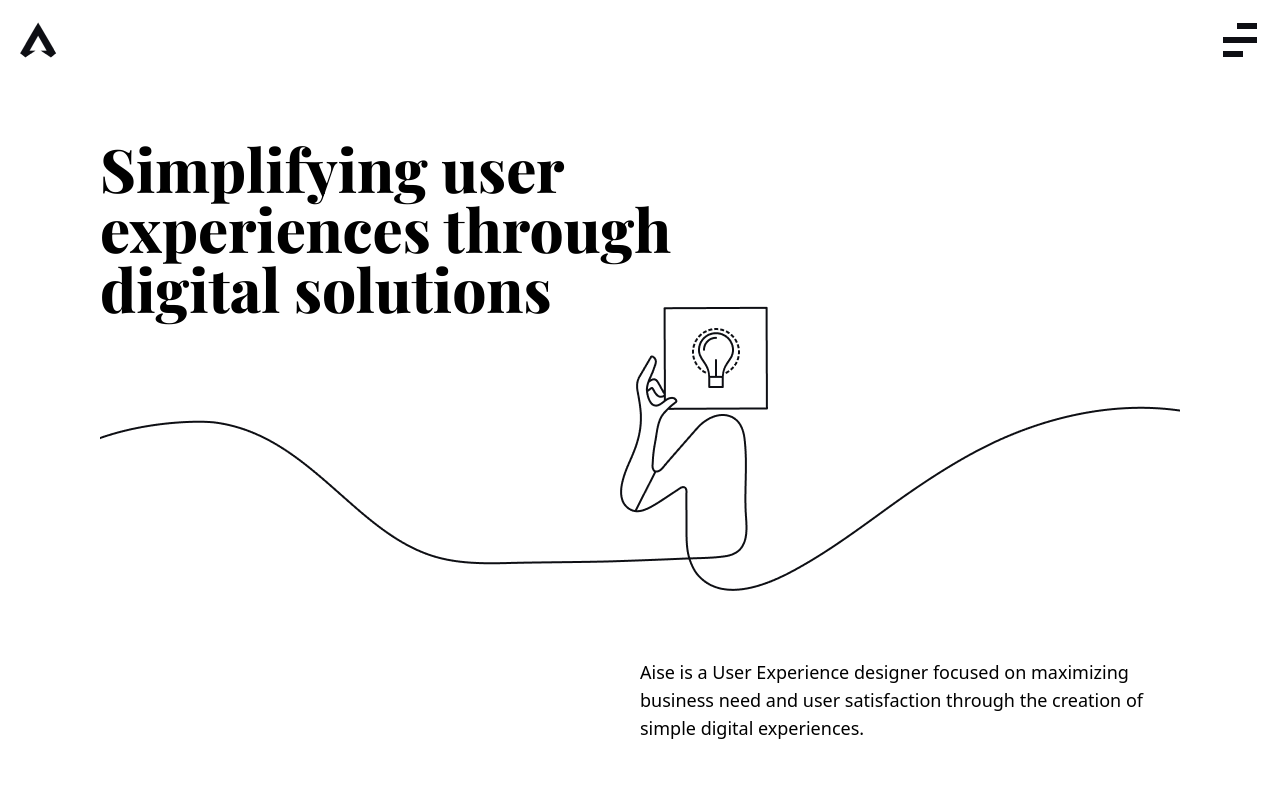
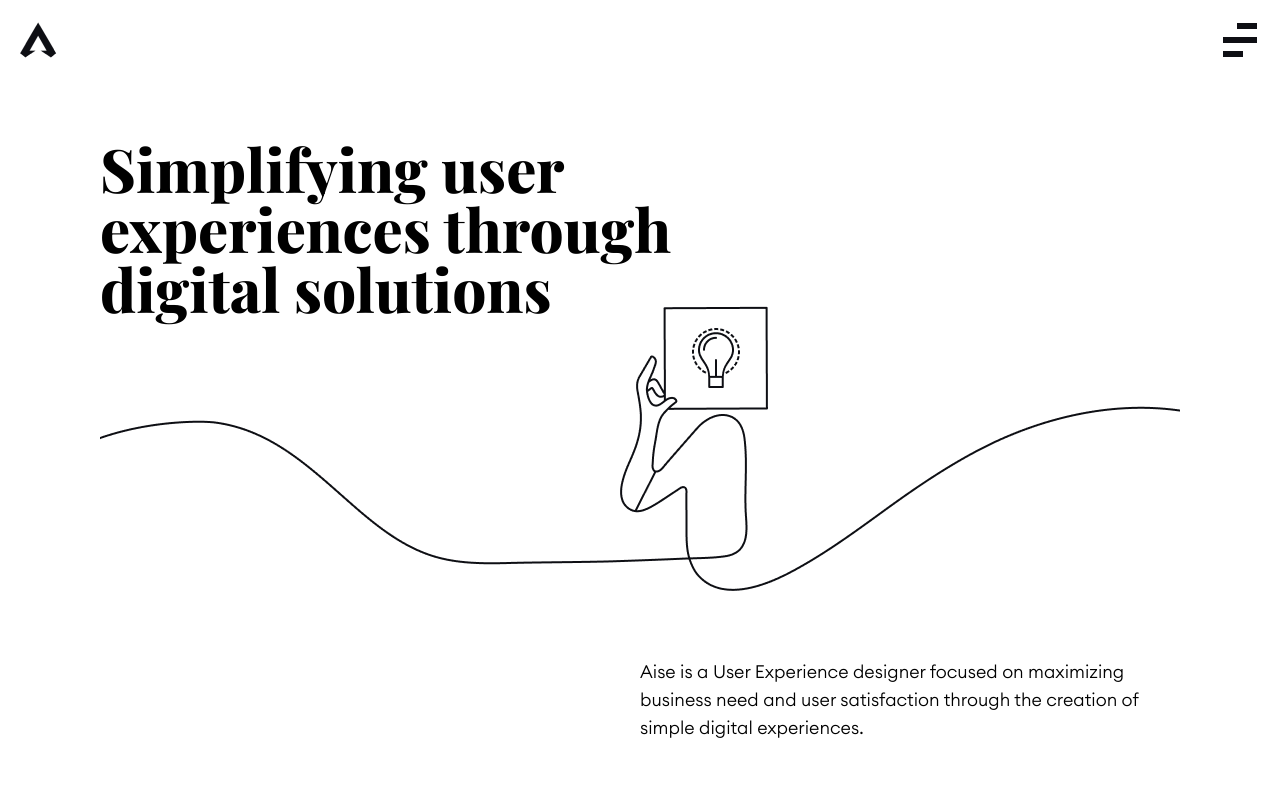
Before and after one commit to Phosah/aise, a Vue app: page / in a window 1280 px wide. Shown: the top 800 px of the page. Built offline with nearby package versions, Linux system fonts and the light colour scheme.

Commit message:
Update of font family

```diff
--- a/src/App.vue
+++ b/src/App.vue
@@ -12,10 +12,8 @@ export default {
 
 <style>
 @font-face {
-  font-family: 'Euclid Circular A Medium';
-  src: url('./fonts/Euclid-Circular-A-Medium.ttf') format("OpenType")
-}
-body {
-  font-family: 'Euclid Circular A Medium';
+  font-family: "Euclid Circular A";
+  src: local("Euclid Circular A"),
+   url('./fonts/Euclid-Circular-A-Light.ttf') format("OpenType");
 }
 </style>
--- a/src/views/About.vue
+++ b/src/views/About.vue
@@ -117,4 +117,7 @@ export default {
     -webkit-text-stroke-width: 1px;
     -webkit-text-stroke-color: #fff;
 }
+div {
+    font-family: "Euclid Circular A", sans-serif;
+}
 </style>
--- a/src/views/CollectAfrica.vue
+++ b/src/views/CollectAfrica.vue
@@ -655,7 +655,7 @@ export default {
 </script>
 
 <style>
-body {
-  font-family: 'Euclid Circular A Medium';
+div {
+    font-family: "Euclid Circular A", sans-serif;
 }
 </style>
--- a/src/views/Doorstep.vue
+++ b/src/views/Doorstep.vue
@@ -528,5 +528,7 @@ export default {
 </script>
 
 <style>
-
+div {
+    font-family: "Euclid Circular A", sans-serif;
+}
 </style>
--- a/src/views/Home.vue
+++ b/src/views/Home.vue
@@ -160,6 +160,9 @@ export default {
 </script>
 
 <style scoped>
+div {
+    font-family: "Euclid Circular A", sans-serif;
+}
 .header {
     height: calc(100vh - 80px);
 }
--- a/src/views/PowrFinance.vue
+++ b/src/views/PowrFinance.vue
@@ -1,5 +1,5 @@
 <template>
-  <div>
+  <div class="">
       <div class="max-w-7xl mx-auto">
             <NavbarDark />
         </div>
@@ -638,7 +638,7 @@ export default {
 </script>
 
 <style>
-body {
-  font-family: 'Euclid Circular A Medium';
+div {
+    font-family: "Euclid Circular A", sans-serif;
 }
 </style>
--- a/src/views/Trigle.vue
+++ b/src/views/Trigle.vue
@@ -516,3 +516,9 @@ export default {
     }
 }
 </script>
+
+<style>
+div {
+    font-family: "Euclid Circular A", sans-serif;
+}
+</style>
--- a/src/views/Trustbreed.vue
+++ b/src/views/Trustbreed.vue
@@ -391,5 +391,7 @@ export default {
 </script>
 
 <style>
-
+div {
+    font-family: "Euclid Circular A", sans-serif;
+}
 </style>
--- a/tailwind.config.js
+++ b/tailwind.config.js
@@ -1,3 +1,5 @@
+// const defaultTheme = require('tailwindcss/defaultTheme')
+
 module.exports = {
   purge: [],
   darkMode: 'class',
@@ -85,7 +87,8 @@ module.exports = {
         'solutions-mobile': "url('../src/assets/the-solutions-mobile.png')",
       },
       fontFamily: {
-        'playfair': ['Playfair Display', 'serif']
+        'playfair': ['Playfair Display', 'serif'],
+        // 'euclid': ['Euclid Circular A', 'sans serif'],
       }
     },
   },
```
Also changed, not shown: src/index.css (+0 -7 lines).
